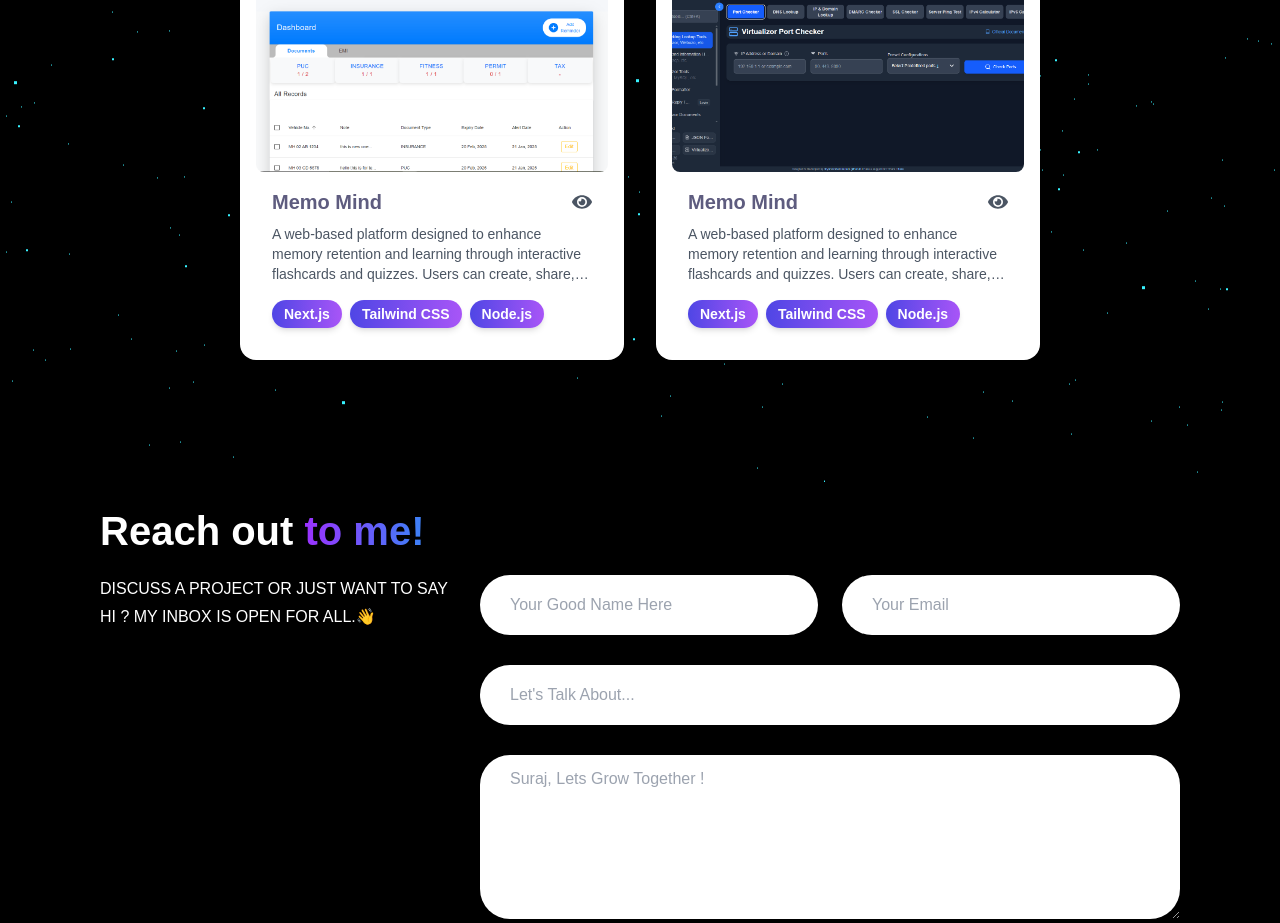
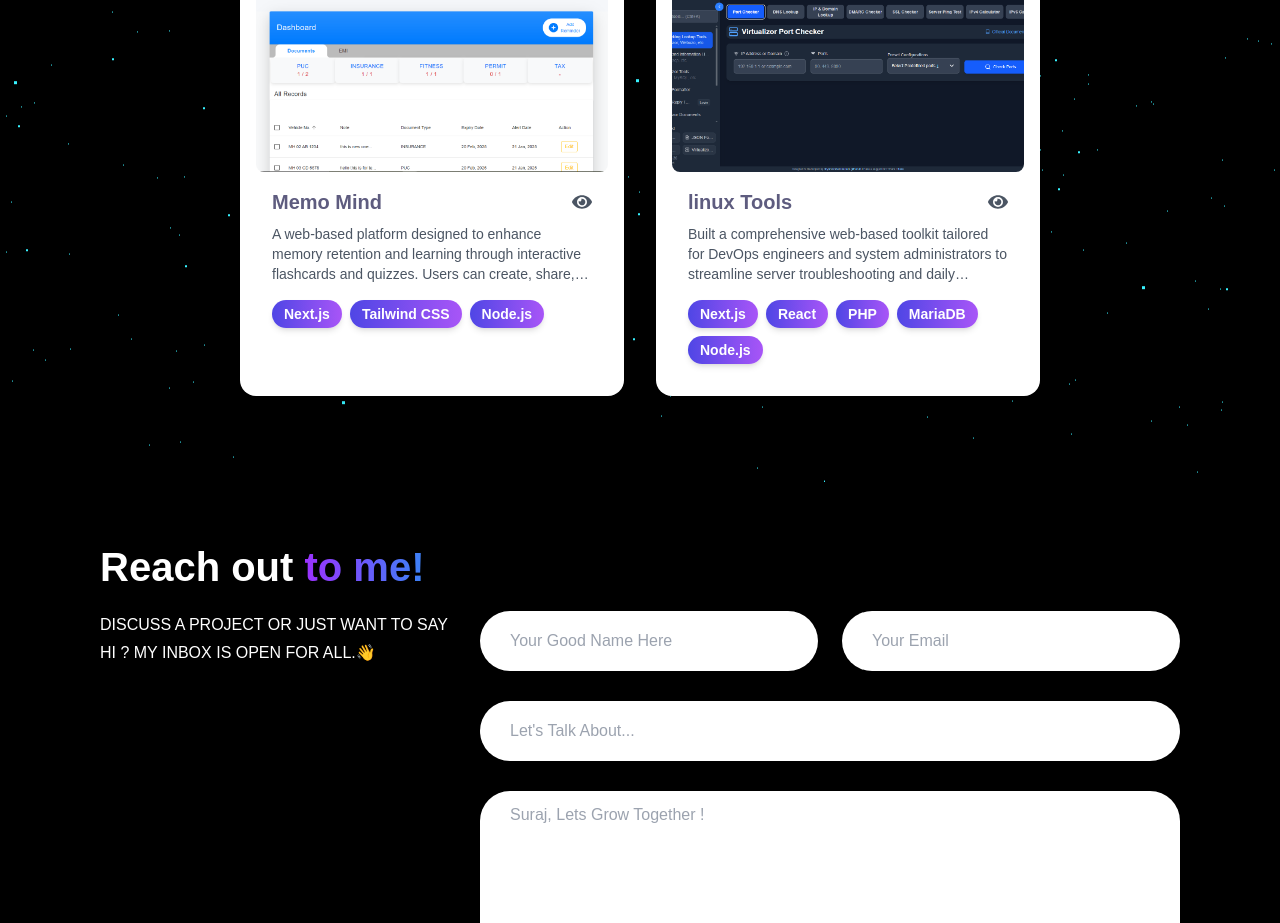
Before and after one commit to Suraj-Sangale/portfolio, a React (Create React App) app: page / in a window 1280 px wide. Shown: the part 3504-4427 px from the top of the page. Built offline with nearby package versions, Linux system fonts and the light colour scheme.

Commit message:
Update Projects array to replace "Memo Mind" with "Linux Tools"; revise description and key features for enhanced clarity and relevance

```diff
--- a/src/components/Projects.js
+++ b/src/components/Projects.js
@@ -75,21 +75,34 @@ export default function Projects() {
       liveUrl: "https://memo-mind-self.vercel.app",
     },
     {
-      title: "Memo Mind",
+      title: "linux Tools",
+      image: "linuxtools.png",
+      liveUrl: "https://agni-byte.com/",
       description:
-        "A web-based platform designed to enhance memory retention and learning through interactive flashcards and quizzes. Users can create, share, and study flashcards on various topics, making learning engaging and effective.",
+        "Built a comprehensive web-based toolkit tailored for DevOps engineers and system administrators to streamline server troubleshooting and daily operational tasks. The app integrates various diagnostic tools to enhance productivity and simplify common server-side challenges.",
       keyFeatures: [
-        { id: 1, text: "Create and share flashcards for effective learning" },
-        { id: 2, text: "Interactive quizzes to reinforce knowledge retention" },
+        {
+          id: 1,
+          text: "DNS Checker to quickly verify domain records and identify misconfigurations",
+        },
+        {
+          id: 2,
+          text: "Port Scanner to detect open ports and assess network vulnerabilities",
+        },
         {
           id: 3,
-          text: "User-friendly interface for easy navigation and study",
+          text: "IP Lookup tool providing geolocation, ISP, and detailed IP data",
+        },
+        {
+          id: 4,
+          text: "Built-in Linux Command Library for instant access to essential terminal commands",
+        },
+        {
+          id: 5,
+          text: "Bonus tools like JSON Formatter, Text Comparator, and Server Diagnostics for enhanced productivity",
         },
       ],
-
-      techStack: ["Next.js", "Tailwind CSS", "Node.js"],
-      image: "linuxtools.png",
-      liveUrl: "https://agni-byte.com/",
+      techStack: ["Next.js", "React", "PHP", "MariaDB", "Node.js"],
     },
   ];
 
```
